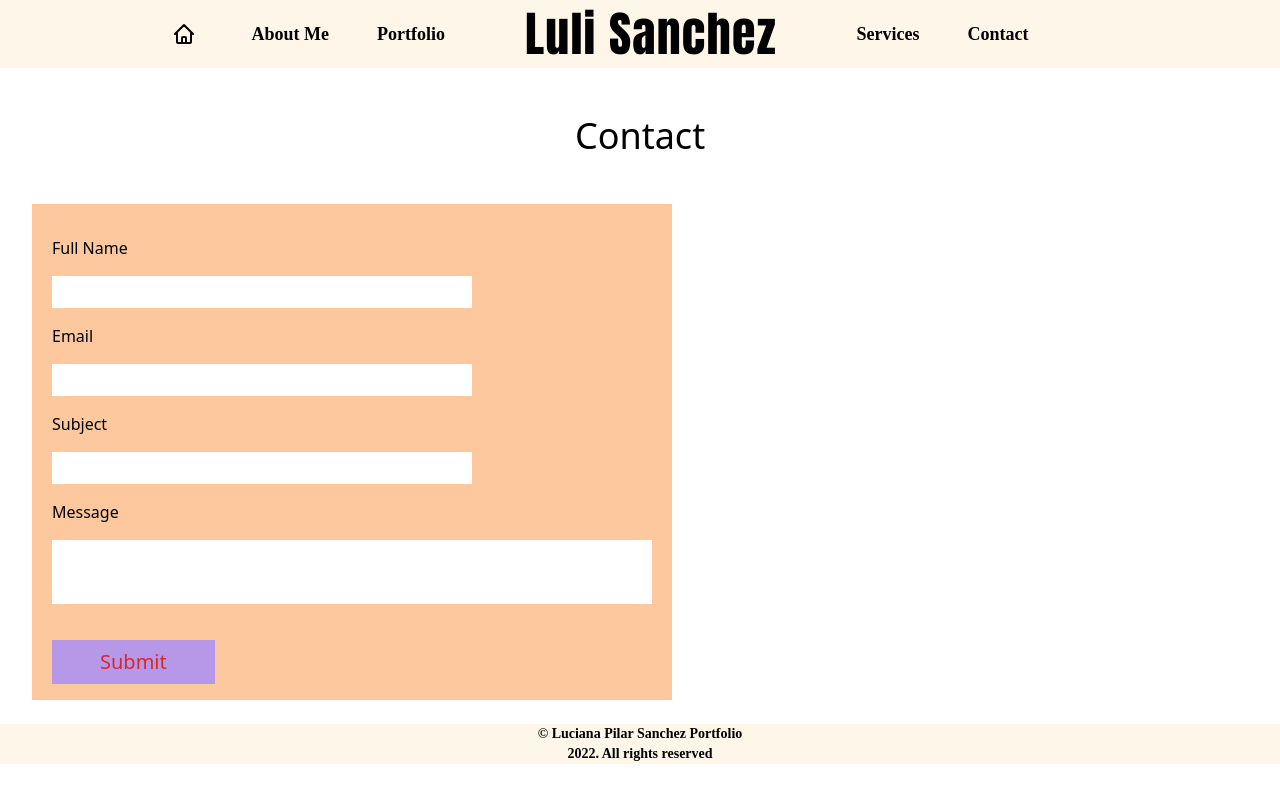
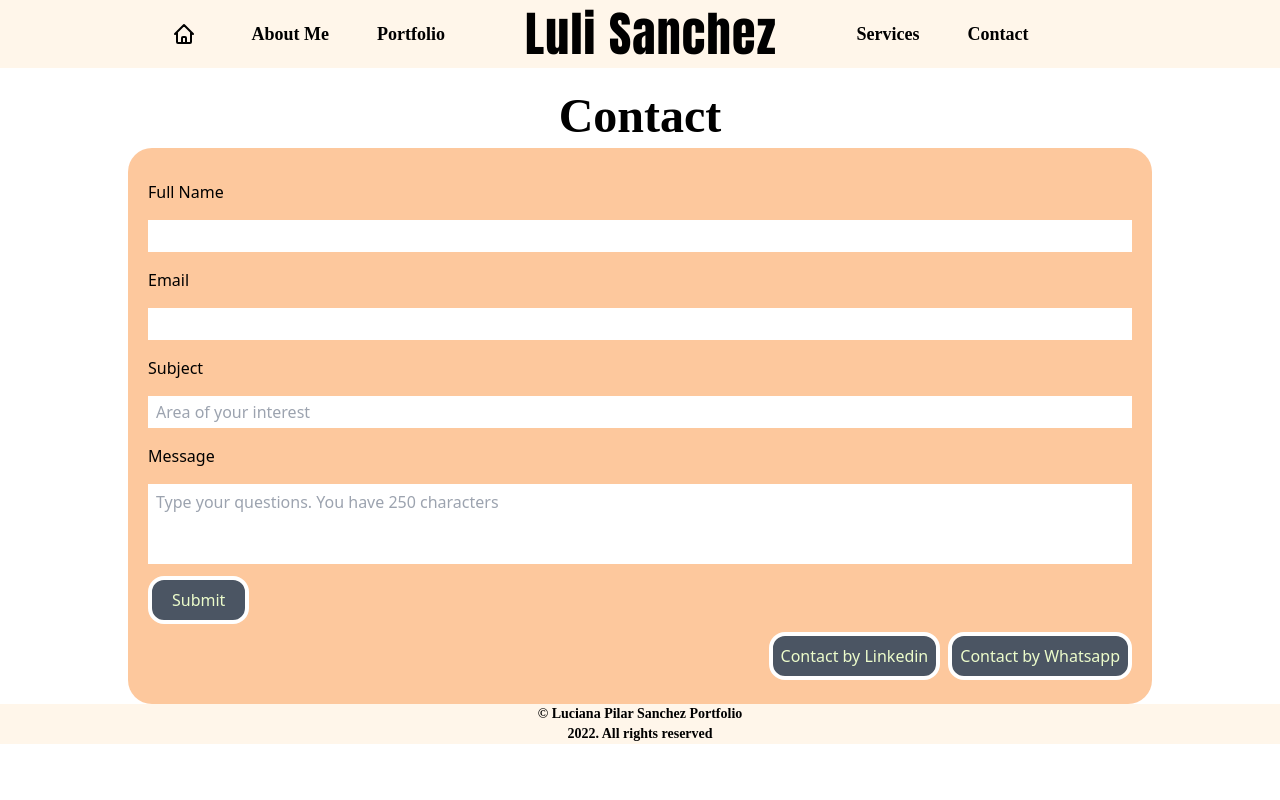
Before and after one commit to JuanmaGre/luli-sanchez-portfolio, a Next.js app: page /contact in a window 1280 px wide. Built offline with nearby package versions, Linux system fonts and the light colour scheme; a web font is replaced by a local one.

Commit message:
Remove ignored files

```diff
--- a/package.json
+++ b/package.json
@@ -7,7 +7,9 @@
   },
   "dependencies": {
     "@heroicons/react": "^1.0.6",
+    "dotenv": "^16.0.1",
     "next": "latest",
+    "nodemailer": "^6.7.7",
     "nprogress": "^0.2.0",
     "react": "18.1.0",
     "react-dom": "18.1.0"
--- a/pages/contact.js
+++ b/pages/contact.js
@@ -1,23 +1,62 @@
 import React from 'react'
 import Layout from '../components/Layout'
+import { useState } from 'react'
 
 
 
 function contact() {
+    const [name, setName] = useState('')
+    const [email, setEmail] = useState('')
+    const [message, setMessage] = useState('')
+    const [subject, setSubject] = useState('')
+    const [submitted, setSubmitted] = useState(false)
+
+    const handleSubmit = (e) => {
+        e.preventDefault()
+        console.log('Sending')
+
+        let data = {
+            name,
+            email,
+            subject,
+            message
+        }
+
+        fetch('api/contact', {
+            method: 'POST',
+            headers: {
+                'Accept': 'application/json, text/plain, */*',
+                'Content-Type': 'application/json'
+            },
+            body: JSON.stringify(data)
+        }).then((res) => {
+            console.log('I will contact you on the next 36 hours')
+            if (res.status === 200) {
+                console.log('Message succeeded')
+                setSubmitted(true)
+                setName('')
+                setEmail('')
+                setSubject('')
+                setMessage('')
+            }
+        })
+    }
+
     return (
         <Layout>
             <div>
-                <h1 className='text-4xl py-12 justify-center text-center'>
+                <h1 className='text-5xl pt-6 pb-2 justify-center text-center font-footer font-bold'>
                     Contact
                 </h1>
-                <div className='flex-mb-4'>
-                <form className='main'>
+                <div className='flex-mb-4 xl:pl-24 xl:pr-24'>
+                    <form className='main rounded-3xl'>
                         <formGroup className="inputGroup">
                             <label htmlFor='name' className='inputLabel'>
                                 Full Name
                             </label>
                             <input
                                 type='text'
+                                onChange={(e)=>{setName(e.target.value)}}
                                 name='name'
                                 className="inputField"
                             />
@@ -28,6 +67,7 @@ function contact() {
                             </label>
                             <input
                                 type='email'
+                                onChange={(e)=>{setEmail(e.target.value)}}
                                 name='email'
                                 className="inputField"
                             />
@@ -38,8 +78,10 @@ function contact() {
                             </label>
                             <input
                                 type='text'
+                                onChange={(e)=>{setSubject(e.target.value)}}
                                 name='subject'
                                 className="inputField"
+                                placeholder='Area of your interest'
                             />
                         </formGroup>
                         <formGroup className="inputMess">
@@ -48,16 +90,38 @@ function contact() {
                             </label>
                             <input
                                 type='text'
+                                onChange={(e)=>{setMessage(e.target.value)}}
                                 name='message'
                                 className="inputField2"
+                                maxLength={250}
+                                placeholder='Type your questions. You have 250 characters'
                             />
                         </formGroup>
+                        <div className='justify-start items-center pt-1'>
                             <button
                                 type='submit'
-                        className='buttonSubmit'
+                                className='btn px-5'
+                                onClick={(e)=>{handleSubmit(e)}}
                             >
                                 Submit
                             </button>
+                        </div>
+                        <div className='flex justify-end items-center pt-2 space-x-2'>
+                            <a
+                                href="https://www.linkedin.com/in/luciana-pilar-sanchez-5b2804134/"
+                                target="_blank"
+                                className="btn"
+                            >
+                                Contact by Linkedin
+                            </a>
+                            <a
+                                href="https://walink.co/75bd0d"
+                                target="_blank"
+                                className="btn"
+                            >
+                                Contact by Whatsapp
+                            </a>
+                        </div>
                     </form>
                 </div>
             </div>
--- a/styles/globals.css
+++ b/styles/globals.css
@@ -15,7 +15,7 @@
     }
 
     ::-webkit-scrollbar {
-        @apply bg-slate-300 w-3
+        @apply bg-slate-300 w-2.5
     }
 
     ::-webkit-scrollbar-thumb {
@@ -49,29 +49,30 @@
         lg:ml-32 lg:px-14 xl:ml-44 xl:py-60
     }
     .main {
-        @apply bg-[#fb923c]/50 w-1/2 mx-8 px-5 py-4 mb-6 z-10 flex-col flex-1 justify-center items-center
+        @apply bg-[#fb923c]/50 mx-8 px-5 py-4 pb-6 z-10 flex-col flex-1 justify-center items-center
     }
     .inputGroup {
-        @apply h-[50%] w-[70%] flex flex-col border-cyan-600
+        @apply h-[50%] w-[100%] flex flex-col border-cyan-600
     }
     .inputMess {
-        @apply h-[50%] w-[100%] flex flex-col mb-4
+        @apply h-[50%] w-[100%] flex flex-col pb-2 align-top
     }
     .inputLabel {
         @apply text-left py-4
     }
     .inputField {
-        @apply h-8
+        @apply h-8 pl-2
     }
     .inputField2 {
-        @apply h-16 flex flex-col
-    }
-    .buttonSubmit {
-        @apply px-12 mt-5 py-2 bg-violet-400/80 text-xl text-center text-[#dc2626]
+        @apply h-20 block w-full pb-11 pl-2 transition ease-in-out m-0
     }
     .services {
         @apply justify-center text-center bg-[#ecfccb] rounded-full text-xl font-services mt-3.5
         mx-16 hover:text-[#a5b4fc] cursor-pointer
+    }
+    .btn{
+        @apply cursor-pointer flex justify-center p-2 px-2 border-solid border-4 border-white
+        rounded-2xl bg-gray-600 text-[#ecfccb] hover:bg-white hover:text-black
     }
     @media (max-width: 650px){
         .divLanding {
```
Also changed, not shown: 1 other file (tests, documents, lock files or other folders). Lines whose indentation alone changed are shown as unchanged.
